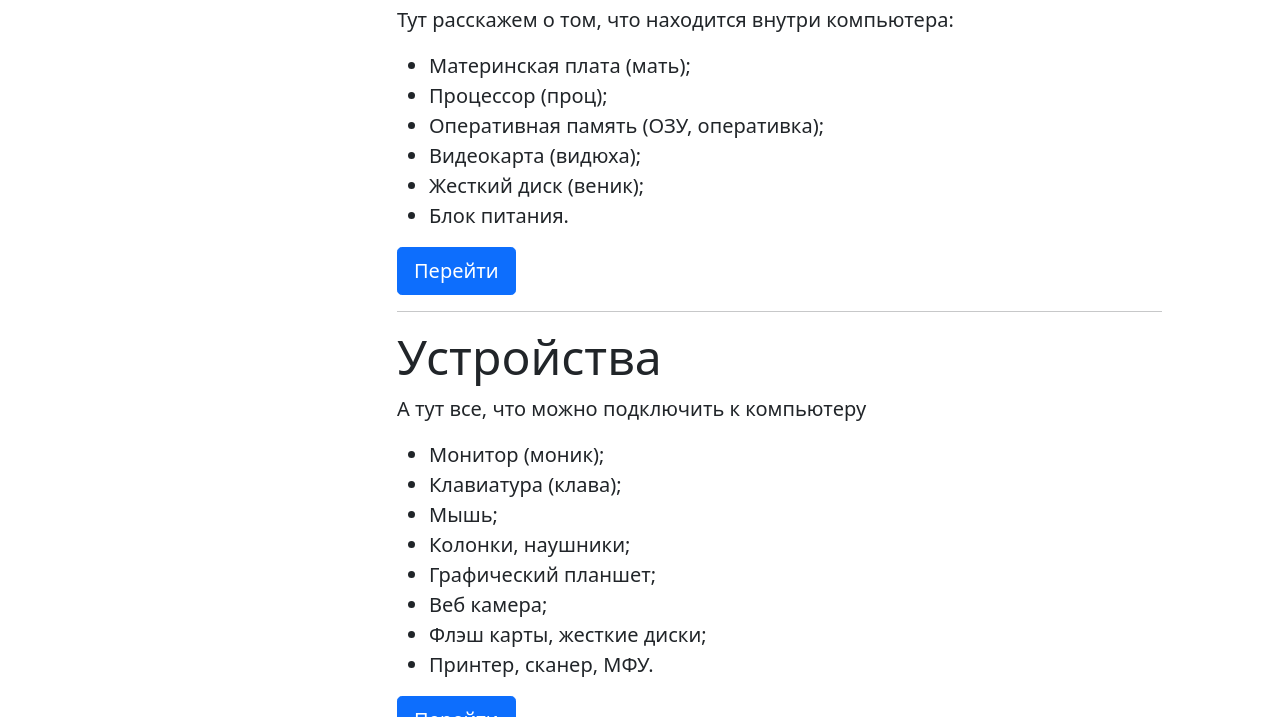
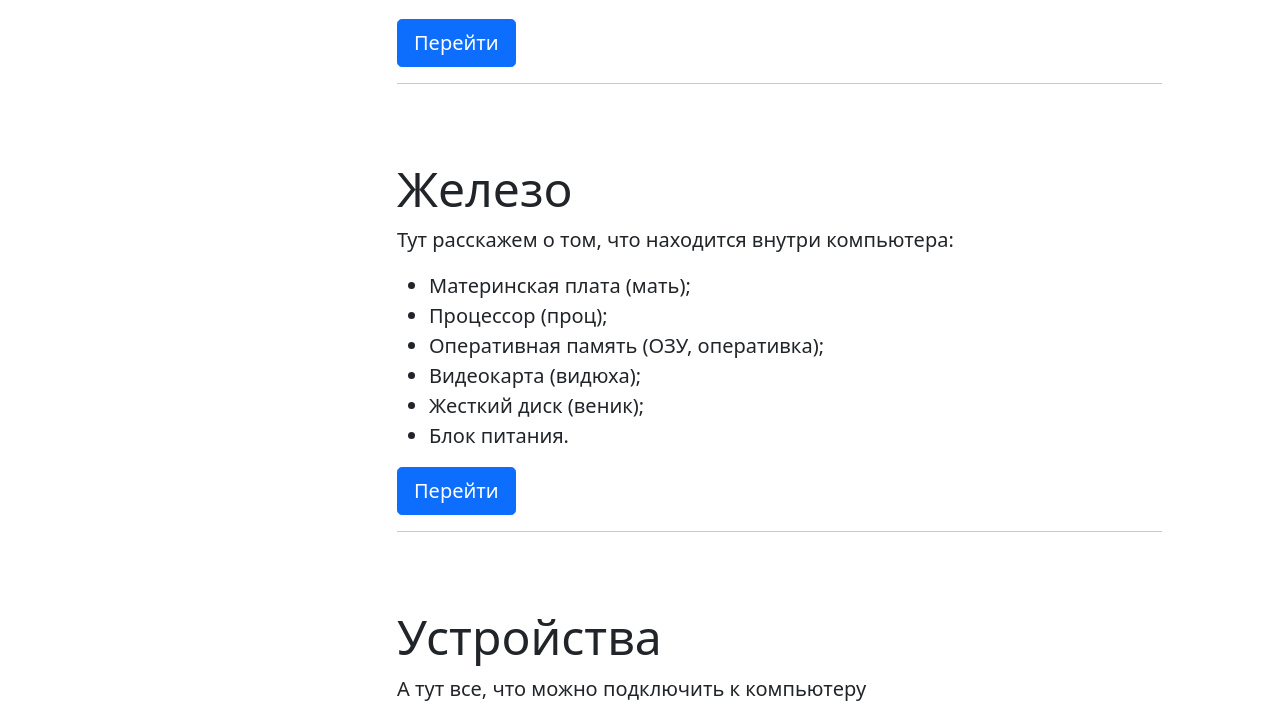
Before and after one commit to rikdefo/defoy, a plain HTML site: page pages/themes/pc/pc.html in a window 1280 px wide. Shown: the part 866-1583 px from the top of the page. Drawn offline with nearby package versions, Linux system fonts and the light colour scheme; the site is published under a folder, as on GitHub Pages, so addresses that start at the root find nothing.

Commit message:
test: change css path

```diff
--- a/pages/themes/pc/pc.html
+++ b/pages/themes/pc/pc.html
@@ -10,7 +10,7 @@
       integrity="sha384-1BmE4kWBq78iYhFldvKuhfTAU6auU8tT94WrHftjDbrCEXSU1oBoqyl2QvZ6jIW3"
       crossorigin="anonymous"
     />
-    <link rel="stylesheet" href="/css/style.css" />
+    <link rel="stylesheet" href="https://raw.githubusercontent.com/rikdefo/defoy/main/css/style.css" />
     <title>Document</title>
   </head>
   <body>
```
Also changed, not shown: pages/themes/math/math.html (+1 -1 lines).
